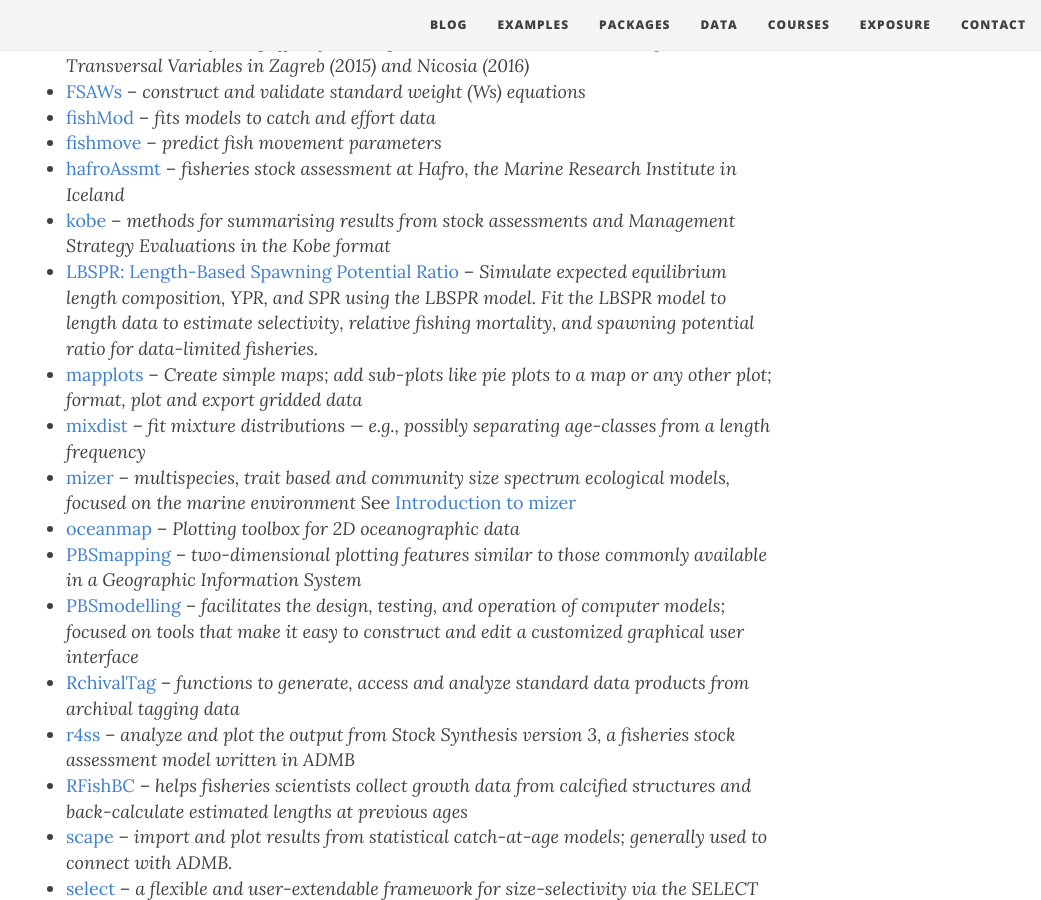
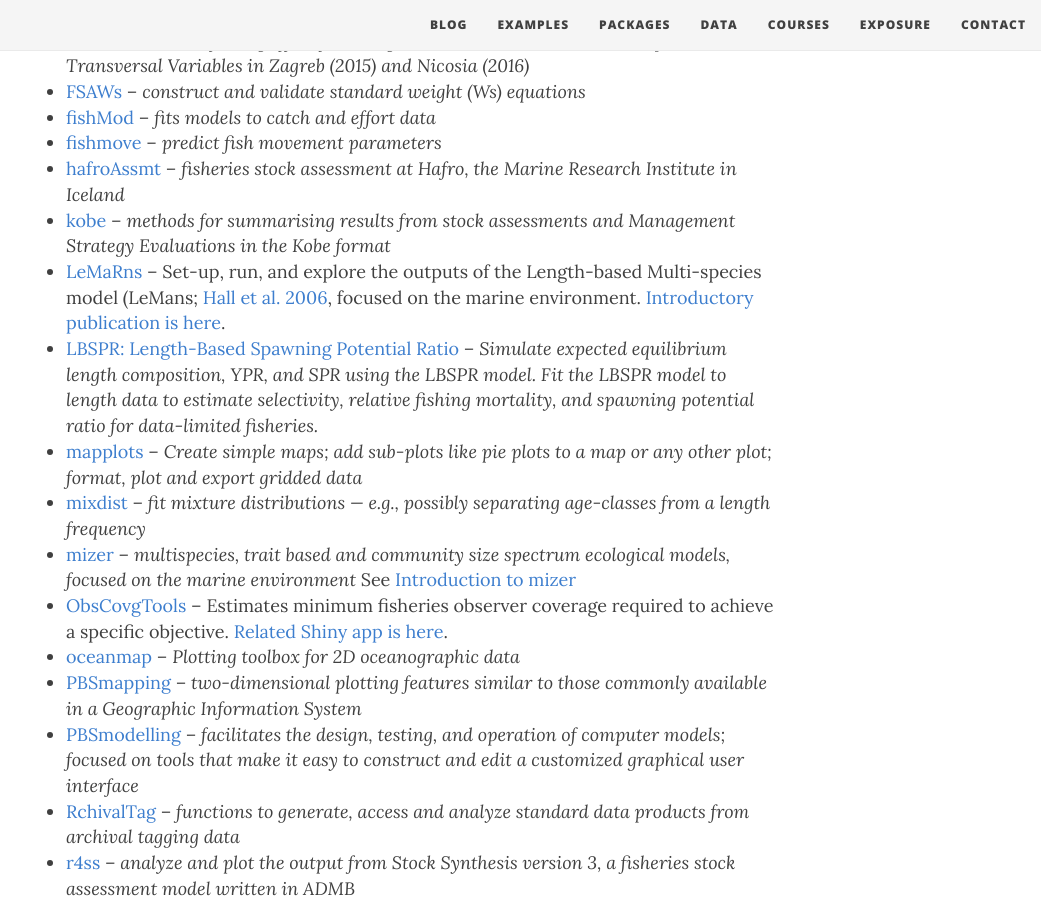
Before and after one commit to droglenc/fishR, a Jekyll site: the page built from packages.md, in a window 1280 px wide and 900 px high, scrolled down 1177 px. Shown: the whole window, without its empty margins (239-1280 px from the left). Built offline with Jekyll 4.4.1, drawn with Linux system fonts in a browser that asks for light colours; nearby versions of some CDN libraries.

Commit message:
Update packages.md

```diff
--- a/packages.md
+++ b/packages.md
@@ -44,10 +44,12 @@ The following are instructions to install packages from within various ways to i
 * [fishmove](https://cran.r-project.org/web/packages/fishmove/index.html) -- *predict fish movement parameters*
 * [hafroAssmt](http://hafroassmt.r-forge.r-project.org/) -- *fisheries stock assessment at Hafro, the Marine Research Institute in Iceland*
 * [kobe](https://cran.r-project.org/web/packages/kobe/index.html) -- *methods for summarising results from stock assessments and Management Strategy Evaluations in the Kobe format*
+* [LeMaRns](https://cran.r-project.org/web/packages/LeMaRns/index.html) -- Set-up, run, and explore the outputs of the Length-based Multi-species model (LeMans; [Hall et al. 2006](https://doi.org/10.1139/f06-039), focused on the marine environment. [Introductory publication is here](https://journals.plos.org/plosone/article?id=10.1371/journal.pone.0227767).
 * [LBSPR: Length-Based Spawning Potential Ratio](https://cran.r-project.org/web/packages/LBSPR/index.html) -- *Simulate expected equilibrium length composition, YPR, and SPR using the LBSPR model. Fit the LBSPR model to length data to estimate selectivity, relative fishing mortality, and spawning potential ratio for data-limited fisheries.*
 * [mapplots](https://cran.r-project.org/web/packages/mapplots/index.html) -- *Create simple maps; add sub-plots like pie plots to a map or any other plot; format, plot and export gridded data*
 * [mixdist](http://ms.mcmaster.ca/peter/mix/mix.html) -- *fit mixture distributions — e.g., possibly separating age-classes from a length frequency*
 * [mizer](https://cran.r-project.org/web/packages/mizer/index.html) -- *multispecies, trait based and community size spectrum ecological models, focused on the marine environment*  See [Introduction to mizer](https://cran.r-project.org/web/packages/mizer/vignettes/mizer_vignette.pdf)
+* [ObsCovgTools](https://github.com/kacurtis/ObsCovgTools) -- Estimates minimum fisheries observer coverage required to achieve a specific objective. [Related Shiny app is here](https://kacurtis.shinyapps.io/obscov/).
 * [oceanmap](https://cran.r-project.org/web/packages/oceanmap/index.html) -- *Plotting toolbox for 2D oceanographic data*
 * [PBSmapping](https://cran.r-project.org/web/packages/PBSmapping/) -- *two-dimensional plotting features similar to those commonly available in a Geographic Information System*
 * [PBSmodelling](https://cran.r-project.org/web/packages/PBSmodelling/index.html) -- *facilitates the design, testing, and operation of computer models; focused on tools that make it easy to construct and edit a customized graphical user interface*
```
